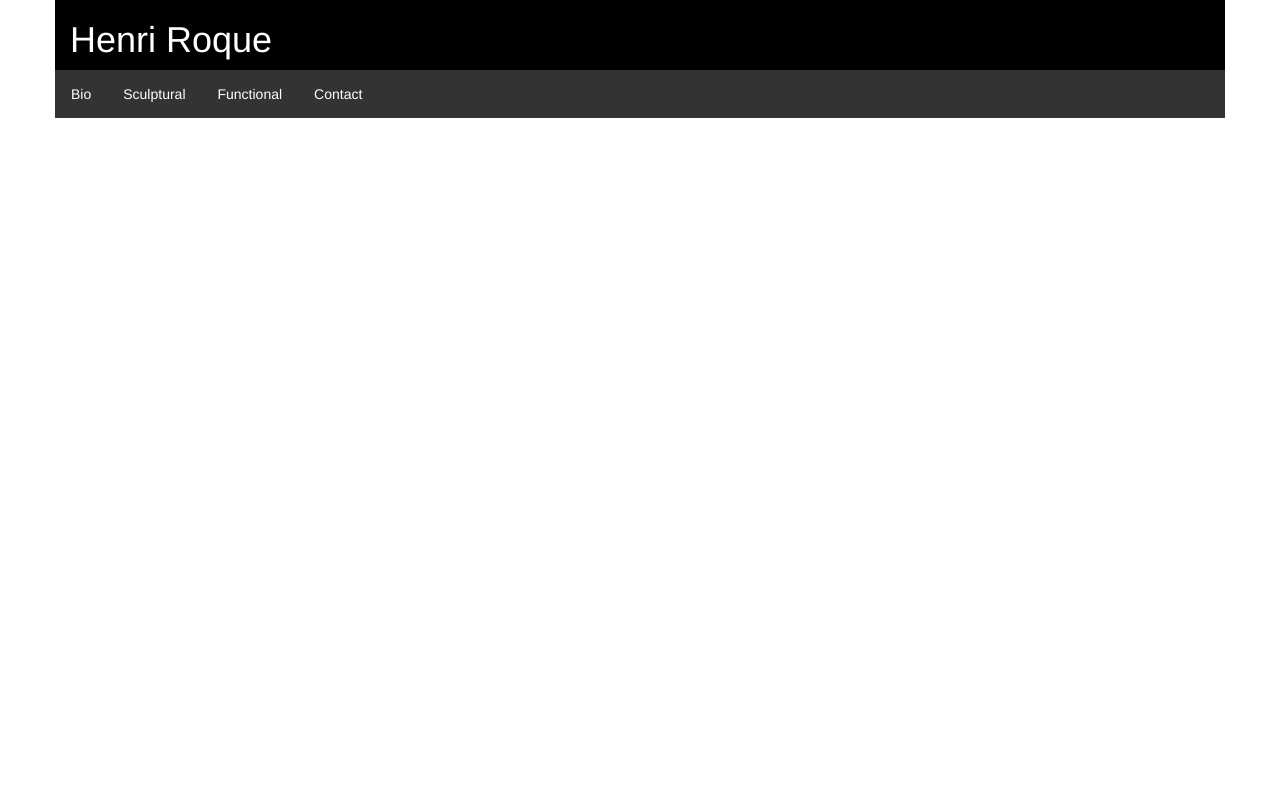
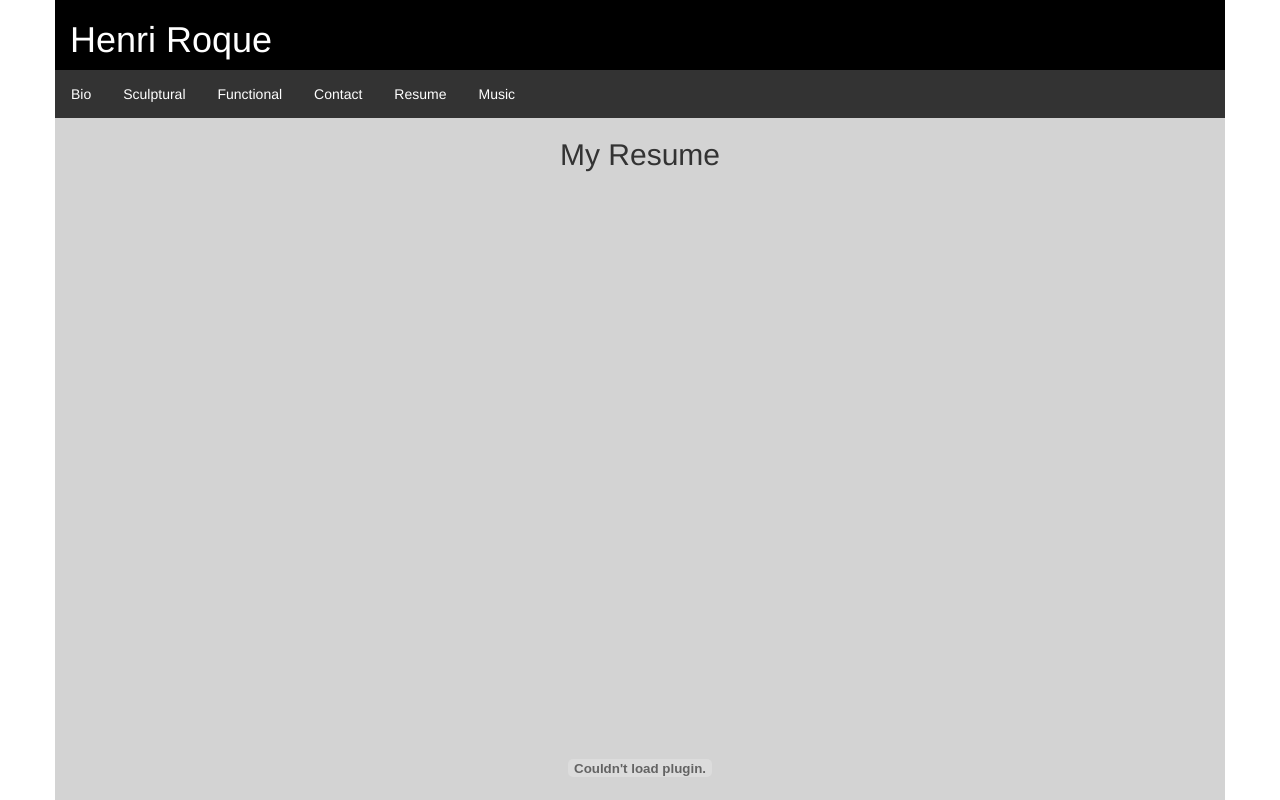
Before and after one commit to BrianCarducci/henri-art-app, an Angular app: page /cv in a window 1280 px wide. Before the commit this address led to /. Shown: the top 800 px of the page. Built offline with nearby package versions, Linux system fonts and the light colour scheme; a web font is replaced by a local one.

Commit message:
working towards implementing music

```diff
--- a/package.json
+++ b/package.json
@@ -24,6 +24,7 @@
     "core-js": "^2.5.4",
     "jquery": "^3.3.1",
     "rxjs": "^6.0.0",
+    "soundcloud": "^3.3.1",
     "zone.js": "^0.8.26"
   },
   "devDependencies": {
--- a/src/app/app-routing.module.ts
+++ b/src/app/app-routing.module.ts
@@ -6,12 +6,16 @@ import { FunctionalComponent } from './functional/functional.component';
 import { MaincontentComponent } from './maincontent/maincontent.component';
 import { ContactComponent } from './contact/contact.component';
 import { SculpturalComponent } from './sculptural/sculptural.component';
+import { CvComponent } from './cv/cv.component';
+import { MusicComponent } from './music/music.component';
 
 const routes: Routes = [
   { path: '', component: MaincontentComponent },
   { path: 'functional', component: FunctionalComponent },
   { path: 'contact', component: ContactComponent },
-  { path: 'sculptural', component: SculpturalComponent }
+  { path: 'sculptural', component: SculpturalComponent },
+  { path: 'cv', component: CvComponent},
+  { path: 'music', component: MusicComponent }
 ];
 
 @NgModule({
--- a/src/app/app.module.ts
+++ b/src/app/app.module.ts
@@ -9,6 +9,7 @@ import { AppRoutingModule } from './/app-routing.module';
 import { ContactComponent } from './contact/contact.component';
 import { SculpturalComponent } from './sculptural/sculptural.component';
 import { CvComponent } from './cv/cv.component';
+import { MusicComponent } from './music/music.component';
 
 @NgModule({
   declarations: [
@@ -18,7 +19,8 @@ import { CvComponent } from './cv/cv.component';
     FunctionalComponent,
     ContactComponent,
     SculpturalComponent,
-    CvComponent
+    CvComponent,
+    MusicComponent
   ],
   imports: [
     BrowserModule,
--- a/src/app/contact/contact.component.html
+++ b/src/app/contact/contact.component.html
@@ -32,7 +32,3 @@
 <div *ngIf="mobile">
     <label>My Resume: </label><a href="assets/resume.pdf" target="_blank"> resume.pdf</a>
 </div>
-
-<div *ngIf="!mobile">
-    <embed src="assets/resume.pdf" type="application/pdf" width="100%" height="1175px" />
-</div>
--- a/src/app/cv/cv.component.html
+++ b/src/app/cv/cv.component.html
@@ -1,3 +1,3 @@
-<p>
-  cv works!
-</p>
+<h2 style="text-align:center">My Resume</h2>
+
+<embed src="assets/resume.pdf" type="application/pdf" width="100%" height="1175px" />
--- a/src/app/header/header.component.html
+++ b/src/app/header/header.component.html
@@ -19,6 +19,12 @@
             </nav>
             <nav>
                 <li><a   routerLink="/contact">Contact</a></li>
+            </nav>
+            <nav>
+                <li><a   routerLink="/cv">Resume</a></li>
+            </nav>
+            <nav>
+                <li><a   routerLink="music">Music</a></li>
             </nav>
         </ul>
     </div>
--- /dev/null
+++ b/src/app/music/music.component.html
@@ -0,0 +1,3 @@
+<p>
+  music works!
+</p>
--- /dev/null
+++ b/src/app/music/music.component.ts
@@ -0,0 +1,20 @@
+import { Component, OnInit } from '@angular/core';
+
+declare var soundcloud: any;
+
+@Component({
+  selector: 'app-music',
+  templateUrl: './music.component.html',
+  styleUrls: ['./music.component.css']
+})
+export class MusicComponent implements OnInit {
+
+
+
+  constructor() { }
+
+  ngOnInit() {
+    console.log(soundcloud);
+  }
+
+}
--- a/src/index.html
+++ b/src/index.html
@@ -7,8 +7,9 @@
   <link href="https://fonts.googleapis.com/css?family=Acme|Alegreya|Chela+One|Knewave|Poor+Story" rel="stylesheet">
   <link href="https://fonts.googleapis.com/css?family=Cedarville+Cursive" rel="stylesheet">
   <meta name="viewport" content="width=device-width, initial-scale=1">
-
   <link rel="icon" type="image/x-icon" href="favicon.ico">
+  <script src="https://connect.soundcloud.com/sdk/sdk-3.3.1.js"></script>
+  <!-- <script>var soundcloud = require('soundcloud');</script> -->
 </head>
 <body>
   <app-root></app-root>
```
Also changed, not shown: src/app/music/music.component.css (added), 2 other files (tests, documents, lock files or other folders).
